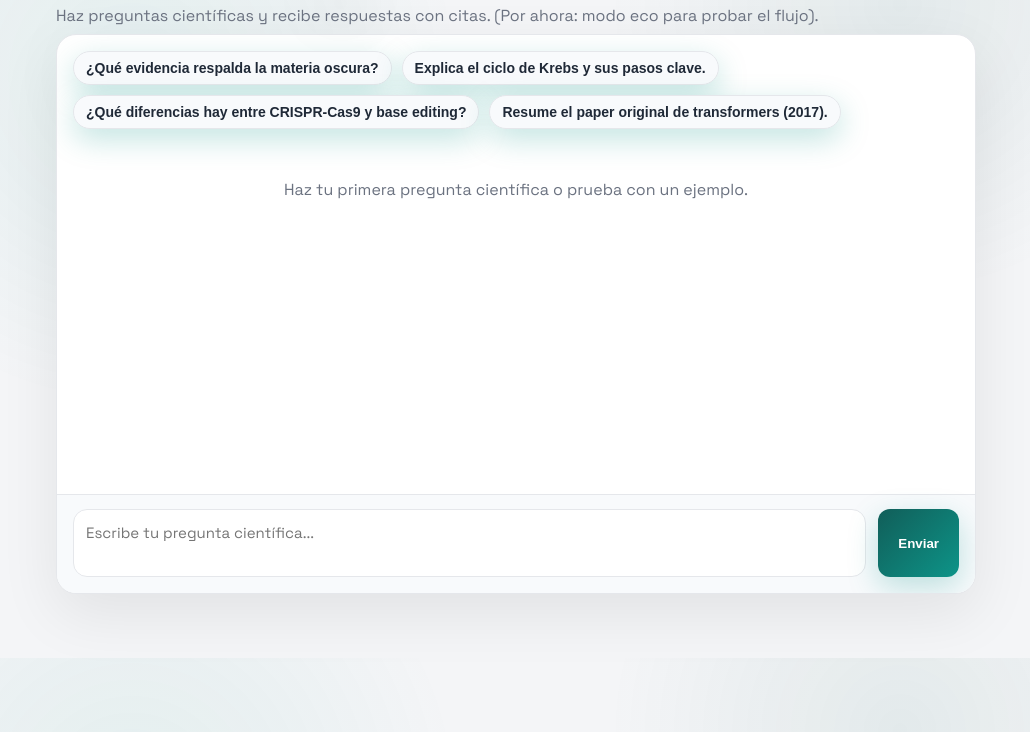
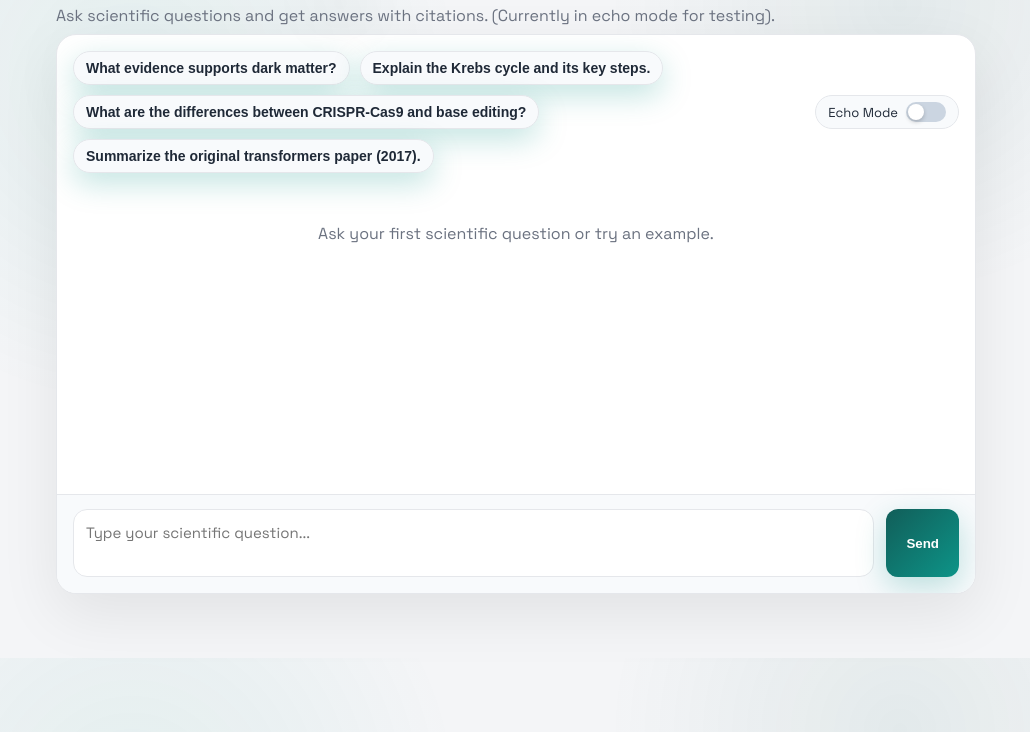
Before and after one commit to IvanMongi/science_chatbot, a plain HTML site: page frontend/index.html in a window 1280 px wide. Shown: the part 68-800 px from the top of the page, without its empty margins (124-1154 px from the left). Drawn offline with Linux system fonts and the light colour scheme.

Commit message:
Add first agent layer

```diff
--- a/frontend/index.html
+++ b/frontend/index.html
@@ -1,5 +1,5 @@
 <!DOCTYPE html>
-<html lang="es">
+<html lang="en">
 <head>
   <meta charset="UTF-8">
   <meta name="viewport" content="width=device-width, initial-scale=1.0">
@@ -86,6 +86,7 @@
       flex-wrap: wrap;
       gap: 10px;
       padding: 16px 16px 0;
+      align-items: center;
     }
 
     .pill {
@@ -100,6 +101,48 @@
     }
 
     .pill:hover { border-color: var(--accent-2); transform: translateY(-1px); }
+
+    .mode-toggle {
+      margin-left: auto;
+      display: flex;
+      align-items: center;
+      gap: 8px;
+      padding: 6px 12px;
+      border-radius: 999px;
+      background: #f8fafc;
+      border: 1px solid var(--border);
+      font-size: 13px;
+    }
+
+    .toggle-switch {
+      position: relative;
+      width: 40px;
+      height: 20px;
+      background: #cbd5e1;
+      border-radius: 999px;
+      cursor: pointer;
+      transition: background 200ms ease;
+    }
+
+    .toggle-switch.active {
+      background: linear-gradient(135deg, var(--accent), var(--accent-2));
+    }
+
+    .toggle-knob {
+      position: absolute;
+      top: 2px;
+      left: 2px;
+      width: 16px;
+      height: 16px;
+      background: white;
+      border-radius: 50%;
+      transition: transform 200ms ease;
+      box-shadow: 0 2px 4px rgba(0, 0, 0, 0.2);
+    }
+
+    .toggle-switch.active .toggle-knob {
+      transform: translateX(20px);
+    }
 
     .chat {
       flex: 1;
@@ -213,16 +256,24 @@
       <h1>Science Chatbot</h1>
       <span class="badge">Beta</span>
     </div>
-    <p class="subtitle">Haz preguntas científicas y recibe respuestas con citas. (Por ahora: modo eco para probar el flujo).</p>
+    <p class="subtitle">Ask scientific questions and get answers with citations. (Currently in echo mode for testing).</p>
   </header>
 
   <main>
     <section class="card">
-      <div class="pill-row" id="suggestions"></div>
+      <div class="pill-row">
+        <div id="suggestions" style="display: flex; flex-wrap: wrap; gap: 10px; flex: 1;"></div>
+        <div class="mode-toggle">
+          <span id="mode-label">Echo Mode</span>
+          <div class="toggle-switch" id="mode-toggle">
+            <div class="toggle-knob"></div>
+          </div>
+        </div>
+      </div>
       <div class="chat" id="chat"></div>
       <form id="chat-form">
-        <textarea id="input" placeholder="Escribe tu pregunta científica..." required></textarea>
-        <button type="submit" id="send">Enviar</button>
+        <textarea id="input" placeholder="Type your scientific question..." required></textarea>
+        <button type="submit" id="send">Send</button>
       </form>
     </section>
   </main>
@@ -233,12 +284,16 @@
     const inputEl = document.getElementById('input');
     const sendBtn = document.getElementById('send');
     const suggestionsEl = document.getElementById('suggestions');
+    const modeToggleEl = document.getElementById('mode-toggle');
+    const modeLabelEl = document.getElementById('mode-label');
+
+    let useAgent = false;
 
     const prompts = [
-      '¿Qué evidencia respalda la materia oscura?',
-      'Explica el ciclo de Krebs y sus pasos clave.',
-      '¿Qué diferencias hay entre CRISPR-Cas9 y base editing?',
-      'Resume el paper original de transformers (2017).'
+      'What evidence supports dark matter?',
+      'Explain the Krebs cycle and its key steps.',
+      'What are the differences between CRISPR-Cas9 and base editing?',
+      'Summarize the original transformers paper (2017).'
     ];
 
     function addMessage(role, text) {
@@ -247,12 +302,12 @@
 
       const avatar = document.createElement('div');
       avatar.className = `avatar ${role === 'user' ? 'user' : 'bot'}`;
-      avatar.textContent = role === 'user' ? 'Tú' : 'IA';
+      avatar.textContent = role === 'user' ? 'You' : 'AI';
 
       const content = document.createElement('div');
       const meta = document.createElement('div');
       meta.className = 'meta';
-      meta.textContent = role === 'user' ? 'Usuario' : 'Asistente (eco)';
+      meta.textContent = role === 'user' ? 'User' : 'Assistant (echo)';
 
       const bubble = document.createElement('div');
       bubble.className = 'bubble';
@@ -271,7 +326,7 @@
       if (chatEl.childElementCount === 0) {
         const empty = document.createElement('div');
         empty.className = 'empty';
-        empty.textContent = 'Haz tu primera pregunta científica o prueba con un ejemplo.';
+        empty.textContent = 'Ask your first scientific question or try an example.';
         chatEl.appendChild(empty);
       }
     }
@@ -290,13 +345,13 @@
         const res = await fetch('http://127.0.0.1:8000/api/chat', {
           method: 'POST',
           headers: { 'Content-Type': 'application/json' },
-          body: JSON.stringify({ message: text })
+          body: JSON.stringify({ message: text, use_agent: useAgent })
         });
-        if (!res.ok) throw new Error('Error del servidor');
+        if (!res.ok) throw new Error('Server error');
         const data = await res.json();
-        addMessage('bot', data.reply ?? 'Sin respuesta');
+        addMessage('bot', data.reply ?? 'No response');
       } catch (err) {
-        addMessage('bot', 'No pude conectar con el backend. Asegúrate de que está corriendo.');
+        addMessage('bot', 'Could not connect to the backend. Make sure it is running.');
         console.error(err);
       } finally {
         setLoading(false);
@@ -306,7 +361,7 @@
     function setLoading(isLoading) {
       sendBtn.disabled = isLoading;
       inputEl.disabled = isLoading;
-      sendBtn.textContent = isLoading ? 'Enviando...' : 'Enviar';
+      sendBtn.textContent = isLoading ? 'Sending...' : 'Send';
     }
 
     formEl.addEventListener('submit', (e) => {
@@ -331,6 +386,14 @@
       });
     }
 
+    function toggleMode() {
+      useAgent = !useAgent;
+      modeToggleEl.classList.toggle('active', useAgent);
+      modeLabelEl.textContent = useAgent ? 'Agent Mode' : 'Echo Mode';
+    }
+
+    modeToggleEl.addEventListener('click', toggleMode);
+
     renderEmptyState();
     renderPrompts();
   </script>
```
